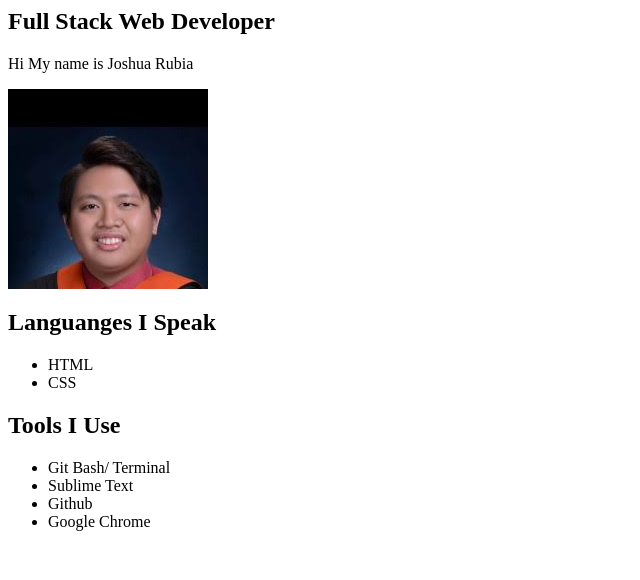
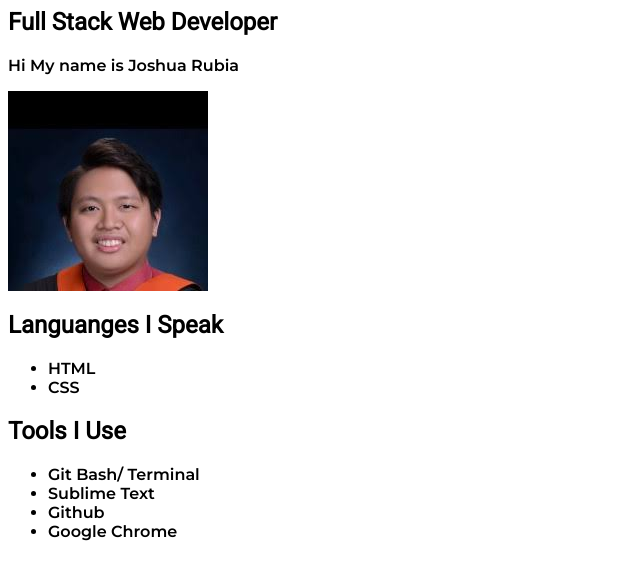
Before and after one commit to rubz369/fcb-portfolio, a plain HTML site: page index.html in a window 1280 px wide. Shown: the whole page, without its empty margins (0-640 px from the left). Drawn offline with Linux system fonts and the light colour scheme.

Commit message:
#2 - Google Fonts integration

```diff
--- a/index.html
+++ b/index.html
@@ -1,6 +1,12 @@
 <html>
 	<head>
 		<title>Joshua Rubia | Web Developer  Portfolio	</title>
+		<link rel="preconnect" href="https://fonts.googleapis.com">
+
+		<link rel="preconnect" href="https://fonts.gstatic.com" crossorigin>
+
+		<link href="https://fonts.googleapis.com/css2?family=Montserrat:wght@600&family=Roboto&display=swap" rel="stylesheet">
+
 		<link rel="stylesheet" type="text/css" href="style.css">
 	</head>
 	<body>
--- a/style.css
+++ b/style.css
@@ -0,0 +1,10 @@
+* {
+	font-family: 'Montserrat', sans-serif;
+}
+
+
+h1,
+h2 {
+
+	font-family: 'Roboto', sans-serif;
+}
```
